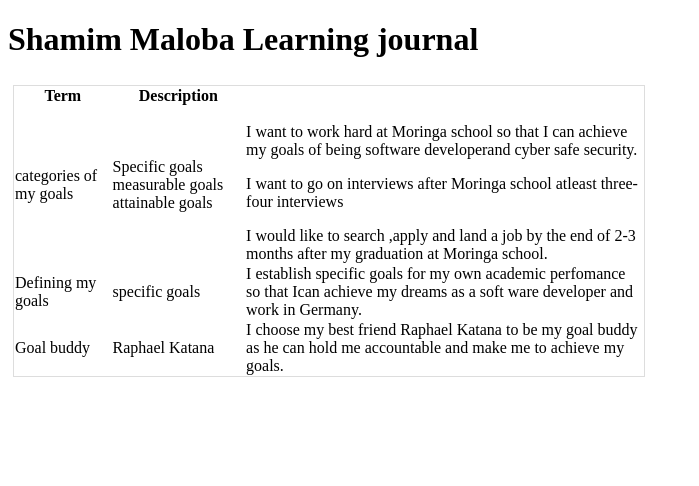
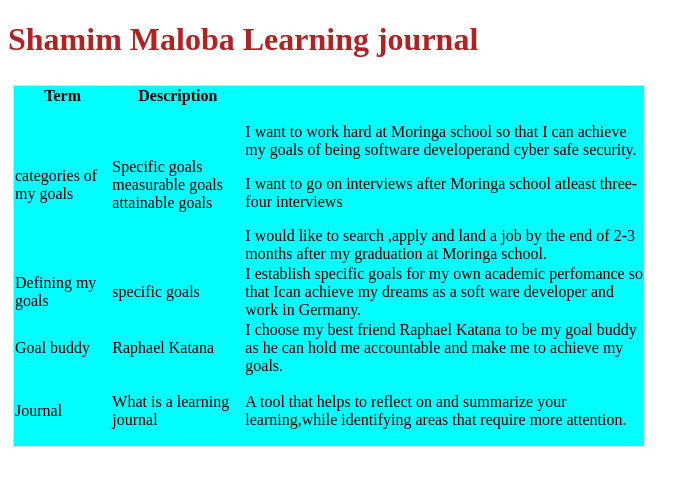
Before and after one commit to Shamim2019/learning-journal, a plain HTML site: page index.html in a window 1280 px wide. Shown: the whole page, without its empty margins (0-699 px from the left). Drawn offline with Linux system fonts and the light colour scheme.

Commit message:
added styles on h1

```diff
--- a/index.html
+++ b/index.html
@@ -49,6 +49,14 @@
                         me to achieve my goals.
                     </td>
                 </tr>
+                <tr>
+                    <td>Journal</td>
+                    <td>What is a learning journal</td>
+                    <td>
+                   <p>  A tool that helps to reflect on and summarize your
+                      learning,while identifying areas that require more attention.</p>
+                    </td>
+                </tr>
                 <style>
                     .column{
                         float: left;
@@ -64,7 +72,11 @@
                         border-collapse: collapse;
                         border-spacing: 0px;
                         width: 100%;
+                        background-color: cyan;
                         border: 1px solid #ddd;
+                    }
+                    h1{
+                        color: firebrick;
                     }
                 </style>
             </table>
```
